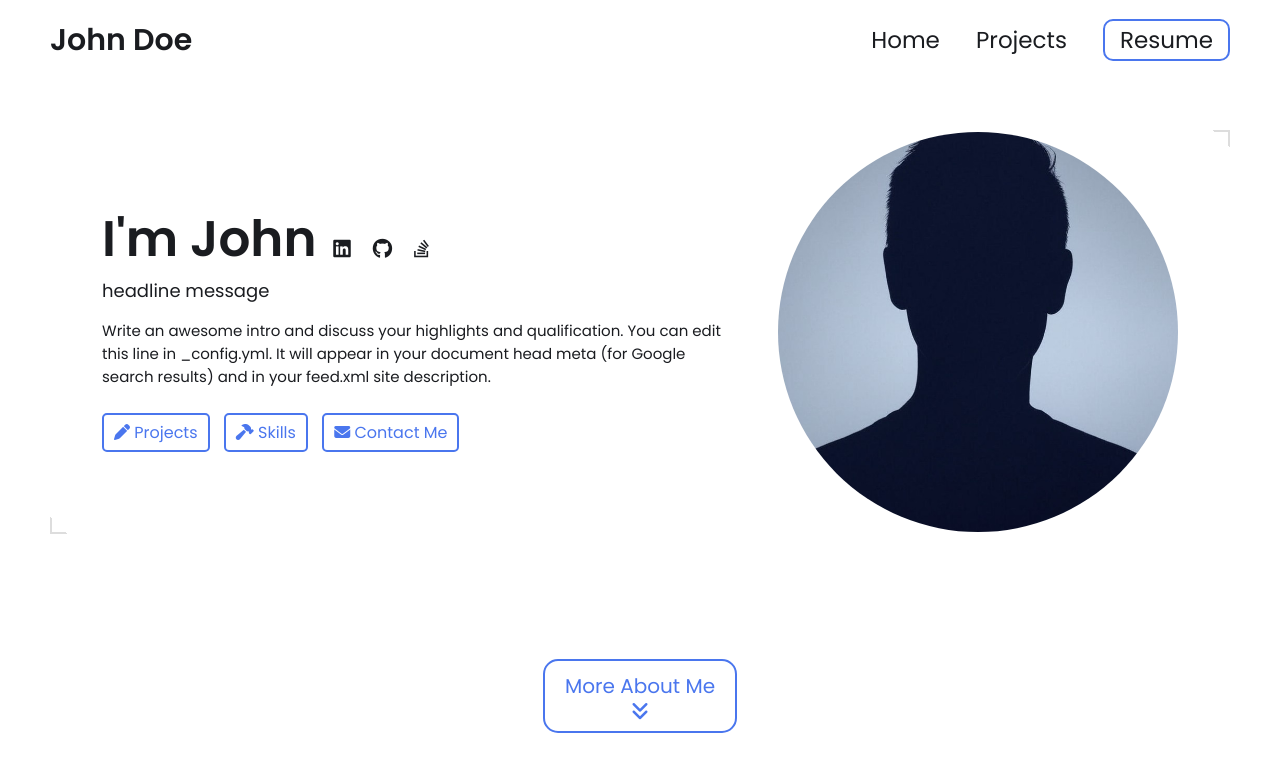
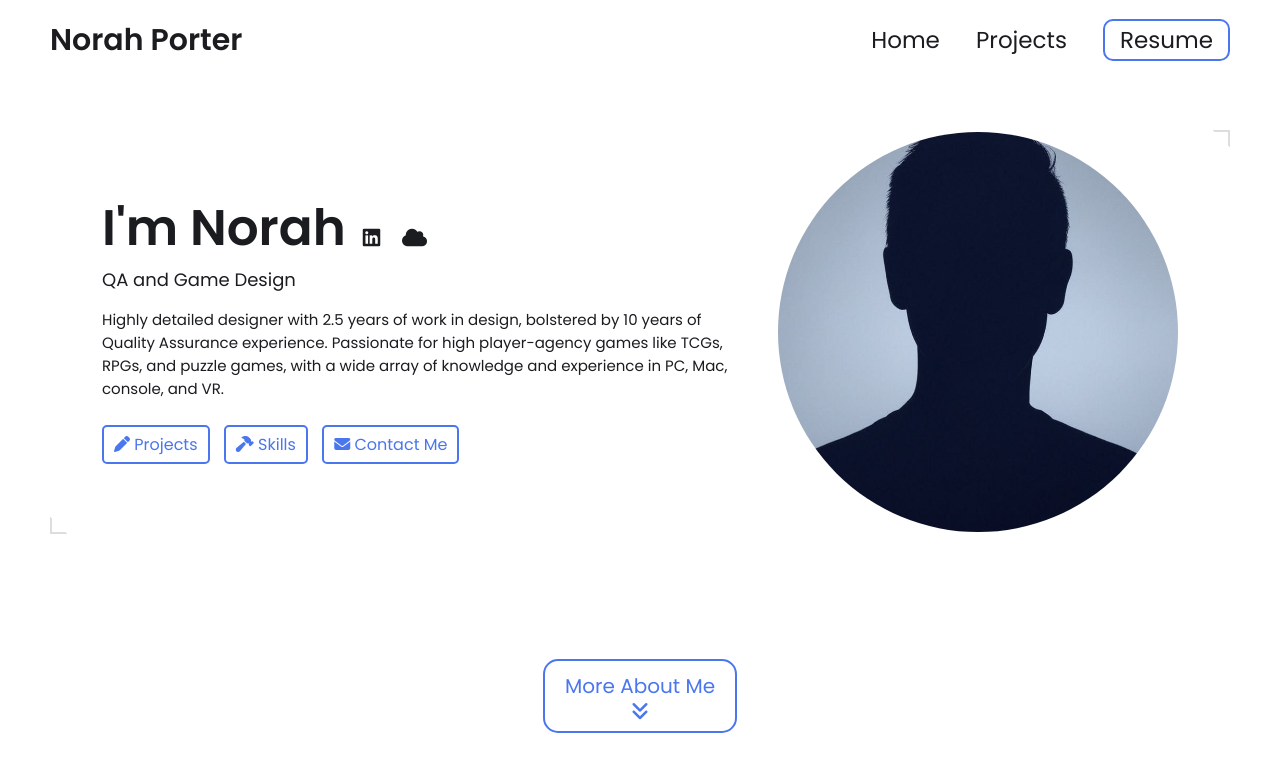
Before and after one commit to typhirz/typhirz.github.io, a Jekyll site: the page built from index.html, in a window 1280 px wide and 900 px high. Shown: the top 772 px of the window. Built offline with Jekyll 4.4.1, drawn with Linux system fonts in a browser that asks for light colours.

Commit message:
Update _config.yml

```diff
--- a/_config.yml
+++ b/_config.yml
@@ -7,17 +7,17 @@
 
 # Main Page Setup
 
-title: John Doe's Portfolio # This is what shows up in the tab of the browser
+title: Norah Porter's Portfolio # This is what shows up in the tab of the browser
 
 
 
 # Hero Section
-name: John Doe
-headline: headline message
+name: Norah Porter
+headline: QA and Game Design
 description: >- # dont remove this line. this will ignore all new lines until the next section
-  Write an awesome intro and discuss your highlights and qualification. You can edit this
-  line in _config.yml. It will appear in your document head meta (for
-  Google search results) and in your feed.xml site description.
+  Highly detailed designer with 2.5 years of work in design, bolstered by 10 years of Quality Assurance experience.
+  Passionate for high player-agency games like TCGs, RPGs, and puzzle games, with a wide array of knowledge and
+  experience in PC, Mac, console, and VR.
 
 # Place your profile image in /assets/images/profile-image/folder and edit the file name
 profile_image: ./assets/images/profile-image/avatar.jpeg
@@ -25,22 +25,22 @@ profile_image: ./assets/images/profile-image/avatar.jpeg
 
 # Link your resume
 # You can place your resume in assets/resume/{resume.pdf or add external link such as pdf saved in google drive
-resume-url: https://drive.google.com/file/d/13Z3duVzh-gguPU5r03oJVEE6rV9rd3DS/view?usp=sharing # or /assets/resume/resume.pdf
+resume-url: /assets/resume/resume.pdf
 
 
 # Set up external links - this will show up as small icons next to your name.
 
 external-links:    # input only your own url slug. The icons with missing entries will not appear.
-  linkedin: test    # https://www.linkedin.com/in/{your url slug}
-  github: leea12    # https://github.com/{your url slug}
-  stackoverflow: test      # https://stackoverflow.com/users/{your url slug}
+  linkedin: norah-porter-bb47bb321/    # https://www.linkedin.com/in/{your url slug}
+  github:     # https://github.com/{your url slug}
+  stackoverflow:     # https://stackoverflow.com/users/{your url slug}
   medium:            # https://medium.com/@{your url slug}
   x-twitter:   # https://x.com/{your url slug}
   threads:            # https://threads.net/@{your url slug}
   instragram:       # https://instagram.com/{your url slug}
   youtube:           # https://youtube.com/@{your url slug}
   discord:            # https://discord.com/users/{your url slug}
-  bluesky:           # https://bsky.app/profile/{your url slug}
+  bluesky: typhy.bsky.social         # https://bsky.app/profile/{your url slug}
 
 
 # Skills Section - Add the list of your Skills by categories/tools. The indentation for each level needs to be precise.
```
